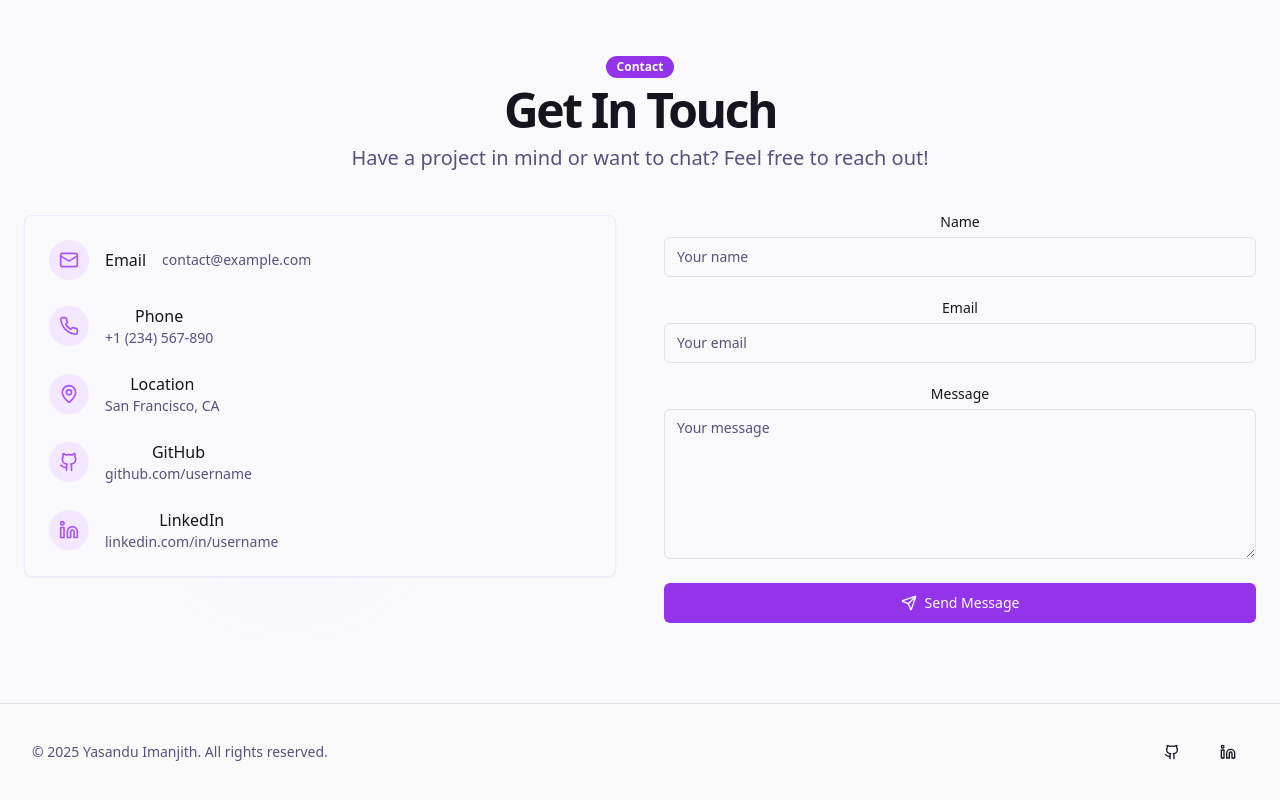
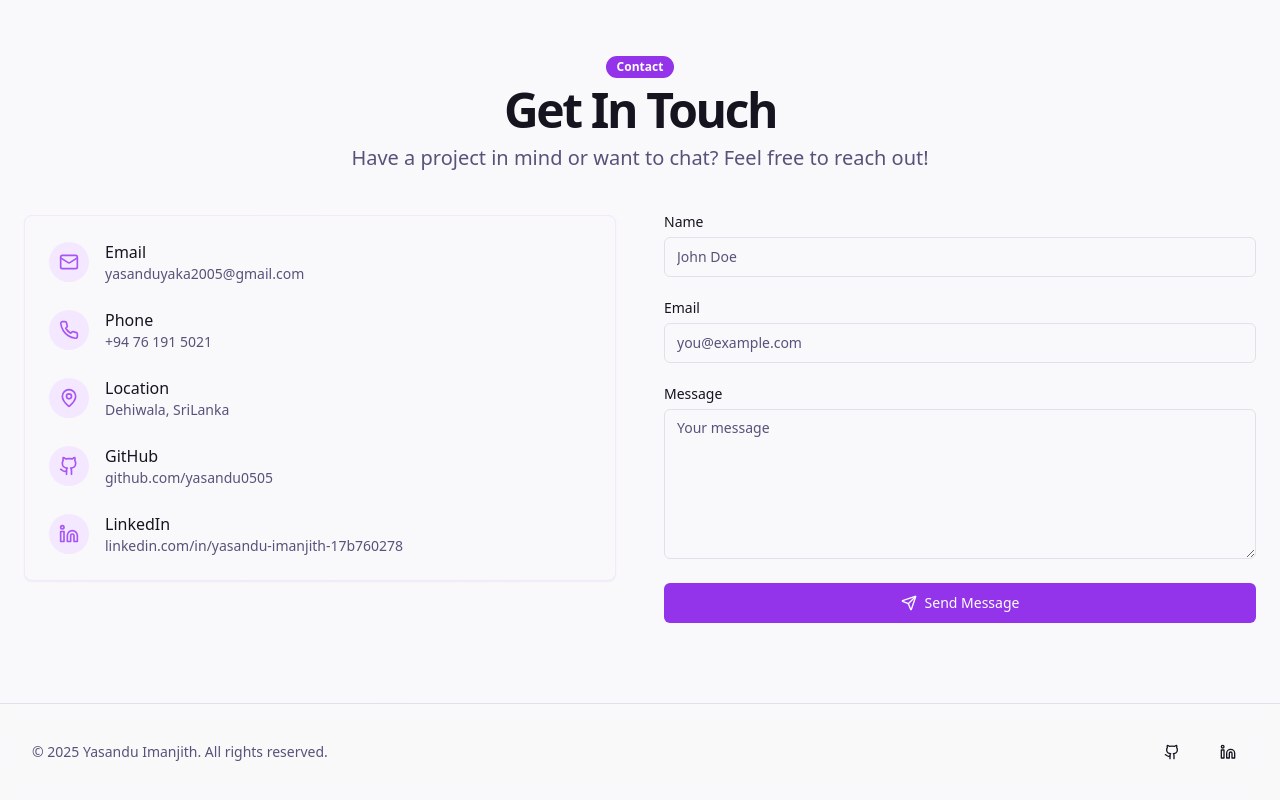
Before and after one commit to yasandu0505/Yasandu-Portfolio-2, a Next.js app: page / in a window 1280 px wide. Shown: the part 4780-5580 px from the top of the page. Built offline with nearby package versions, Linux system fonts and the light colour scheme.

Commit message:
feat: update contact information

```diff
--- a/components/contact.tsx
+++ b/components/contact.tsx
@@ -80,13 +80,12 @@ export default function Contact() {
                       <div className="flex h-10 w-10 items-center justify-center rounded-full bg-purple-100 dark:bg-purple-900/20">
                         <MailIcon className="h-5 w-5 text-purple-500" />
                       </div>
-                      <div>
-                        <h3 className="font-medium">Email</h3>
-                      </div>
-                      <div>
+
+                      <div className="text-left">
+                      <h3 className="font-medium">Email</h3>
                         <p className="text-sm text-muted-foreground">
-                          <Link href="mailto:contact@example.com" className="hover:underline">
-                            contact@example.com
+                          <Link href="mailto:yasanduyaka2005@gmail.com" className="hover:underline">
+                            yasanduyaka2005@gmail.com
                           </Link>
                         </p>
                       </div>
@@ -95,11 +94,11 @@ export default function Contact() {
                       <div className="flex h-10 w-10 items-center justify-center rounded-full bg-purple-100 dark:bg-purple-900/20">
                         <PhoneIcon className="h-5 w-5 text-purple-500" />
                       </div>
-                      <div>
+                      <div className="text-left">
                         <h3 className="font-medium">Phone</h3>
                         <p className="text-sm text-muted-foreground">
-                          <Link href="tel:+1234567890" className="hover:underline">
-                            +1 (234) 567-890
+                          <Link href="tel:+94761915021" className="hover:underline">
+                            +94 76 191 5021
                           </Link>
                         </p>
                       </div>
@@ -108,25 +107,25 @@ export default function Contact() {
                       <div className="flex h-10 w-10 items-center justify-center rounded-full bg-purple-100 dark:bg-purple-900/20">
                         <MapPinIcon className="h-5 w-5 text-purple-500" />
                       </div>
-                      <div>
+                      <div className="text-left">
                         <h3 className="font-medium">Location</h3>
-                        <p className="text-sm text-muted-foreground">San Francisco, CA</p>
+                        <p className="text-sm text-muted-foreground">Dehiwala, SriLanka</p>
                       </div>
                     </div>
                     <div className="flex items-center gap-4">
                       <div className="flex h-10 w-10 items-center justify-center rounded-full bg-purple-100 dark:bg-purple-900/20">
                         <GithubIcon className="h-5 w-5 text-purple-500" />
                       </div>
-                      <div>
+                      <div className="text-left">
                         <h3 className="font-medium">GitHub</h3>
                         <p className="text-sm text-muted-foreground">
                           <Link
-                            href="https://github.com"
+                            href="https://github.com/yasandu0505"
                             target="_blank"
                             rel="noopener noreferrer"
                             className="hover:underline"
                           >
-                            github.com/username
+                            github.com/yasandu0505
                           </Link>
                         </p>
                       </div>
@@ -135,16 +134,16 @@ export default function Contact() {
                       <div className="flex h-10 w-10 items-center justify-center rounded-full bg-purple-100 dark:bg-purple-900/20">
                         <LinkedinIcon className="h-5 w-5 text-purple-500" />
                       </div>
-                      <div>
+                      <div className="text-left">
                         <h3 className="font-medium">LinkedIn</h3>
                         <p className="text-sm text-muted-foreground">
                           <Link
-                            href="https://linkedin.com"
+                            href="https://linkedin.com/in/yasandu-imanjith-17b760278"
                             target="_blank"
                             rel="noopener noreferrer"
                             className="hover:underline"
                           >
-                            linkedin.com/in/username
+                            linkedin.com/in/yasandu-imanjith-17b760278
                           </Link>
                         </p>
                       </div>
@@ -160,13 +159,13 @@ export default function Contact() {
               transition={{ duration: 0.5 }}
               viewport={{ once: true }}
             >
-              <form onSubmit={handleSubmit} className="grid gap-6">
-                <div className="grid gap-2">
+              <form onSubmit={handleSubmit} className="grid gap-6 text-left">
+                <div className="grid gap-2 ">
                   <Label htmlFor="name">Name</Label>
                   <Input
                     id="name"
                     name="name"
-                    placeholder="Your name"
+                    placeholder="John Doe"
                     value={formData.name}
                     onChange={handleChange}
                     required
@@ -178,7 +177,7 @@ export default function Contact() {
                     id="email"
                     name="email"
                     type="email"
-                    placeholder="Your email"
+                    placeholder="you@example.com"
                     value={formData.email}
                     onChange={handleChange}
                     required
```
